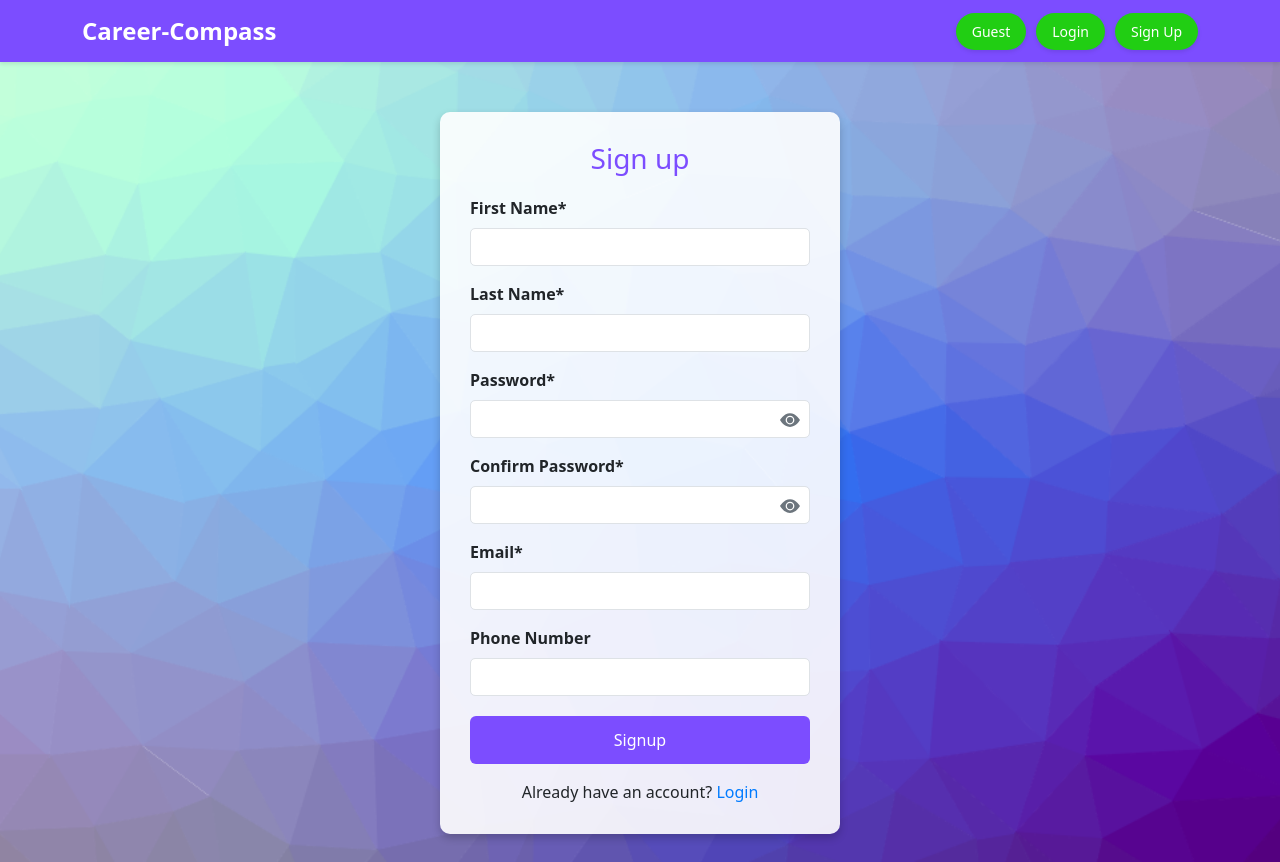
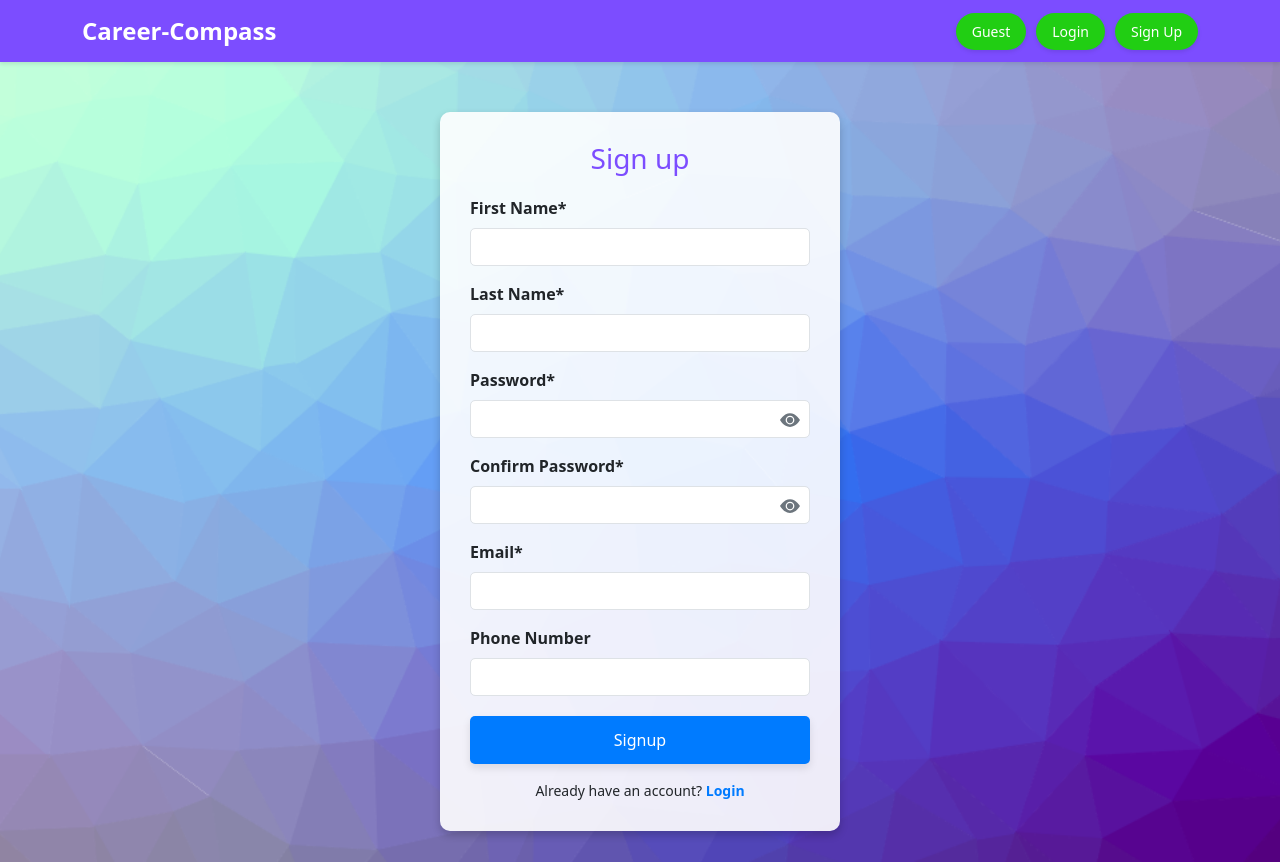
Before and after one commit to pavnsai/CareerCompass, a React (Create React App) app in the folder frontend/: page /signup in a window 1280 px wide. Built offline with nearby package versions, Linux system fonts and the light colour scheme.

Commit message:
Fixed minor issues

```diff
--- a/frontend/src/components/ForgotPassword/ForgotPassword.css
+++ b/frontend/src/components/ForgotPassword/ForgotPassword.css
@@ -36,6 +36,7 @@
 .forgot-password-form .btn-primary {
     width: 100%;
     margin-top: 20px;
+    background-color: #007bff;
 }
 
 .forgot-password-form .alert {
--- a/frontend/src/components/JobApplication/AddJobApplication.css
+++ b/frontend/src/components/JobApplication/AddJobApplication.css
@@ -122,7 +122,8 @@ button[type='submit'] {
     display: block;
     width: 100%;
     padding: 12px;
-    background-color: #7c4dff;
+    background-color: #007bff;
+    /*background-color: #7c4dff;*/
     color: #fff;
     border: none;
     border-radius: 6px;
@@ -132,7 +133,7 @@ button[type='submit'] {
 }
 
 button[type='submit']:hover {
-    background-color: #6200ea;
+    background-color: #7c4dff;
 }
 
 .action-star {
--- a/frontend/src/components/JobApplication/EditJobApplication.css
+++ b/frontend/src/components/JobApplication/EditJobApplication.css
@@ -81,15 +81,15 @@ button {
 }
 
 .btn-primary {
-    background-color: #7c4dff;
     border-color: #7c4dff;
+    background-color: #007bff;
     padding: 12px;
     font-size: 16px;
     transition: background-color 0.3s;
 }
 
 .btn-primary:hover {
-    background-color: #6200ea;
+    background-color: #007bff;
     border-color: #6200ea;
 }
 
--- a/frontend/src/components/Register/Signup.css
+++ b/frontend/src/components/Register/Signup.css
@@ -45,8 +45,10 @@ h2 {
 .signup-form .btn-primary {
     width: 100%;
     margin-top: 20px;
-    background-color: #7c4dff;
-    border-color: #7c4dff;
+    background-color: #007bff;
+    border: none;
+    border-radius: 5px;
+    box-shadow: 0 4px 8px rgba(0, 0, 0, 0.1);
 }
 
 .signup-form .btn-primary:hover {
@@ -60,11 +62,13 @@ h2 {
 
 .signup-form .text-center {
     margin-top: 20px;
+    font-size: 14px;
 }
 
 .signup-form .text-center a {
     color: #007bff;
     text-decoration: none;
+    font-weight: bold;
 }
 
 .signup-form .text-center a:hover {
--- a/frontend/src/components/Register/Signup.js
+++ b/frontend/src/components/Register/Signup.js
@@ -16,7 +16,7 @@ import './Signup.css';
 const SignupSchema = Yup.object().shape({
     firstName: Yup.string().required('First Name is required'),
     lastName: Yup.string().required('Last Name is required'),
-    password: Yup.string().required('Password is required'),
+    password: Yup.string().min(6, 'Password must be at least 6 characters').required('Password is required'),
     confirmPassword: Yup.string()
         .oneOf([Yup.ref('password'), null], 'Passwords must match')
         .required('Confirm Password is required'),
--- a/frontend/src/components/Tags/AddTags.css
+++ b/frontend/src/components/Tags/AddTags.css
@@ -68,11 +68,15 @@
 .confirm-btn {
     padding: 8px 18px;
     font-size: 16px;
-    background-color: #7c4dff;
+    background-color: #007bff;
     color: #fff;
     border: none;
     border-radius: 3px;
     cursor: pointer;
+}
+.confirm-btn:hover {
+    background-color: #6200ea;
+    border-color: #6200ea;
 }
 
 .added-tags-container {
```
